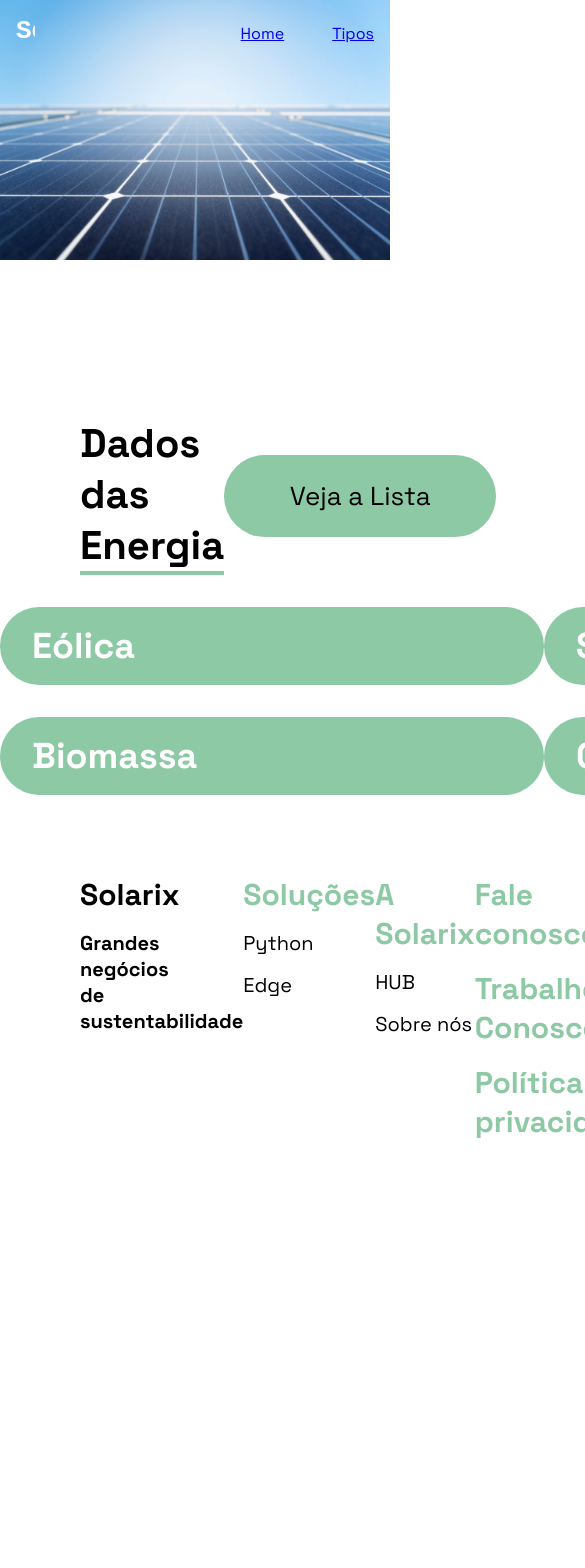
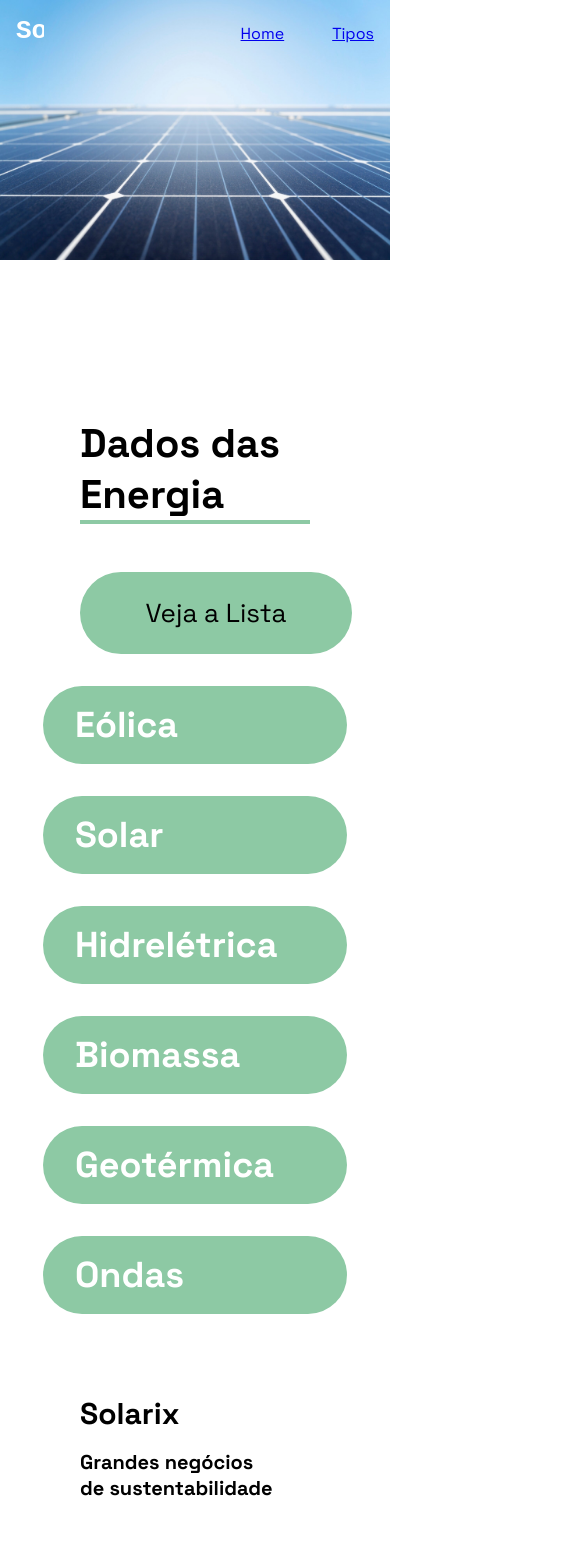
Before and after one commit to SolarixNova/solarix-web, a React (Vite) app: page /tipos-energia in a window 390 px wide. Shown: the top 1568 px of the page, 585 px wide, since content can reach past the window. Before the commit the page ends 1221 px from the top, so only its background shows below. Built offline with nearby package versions, Linux system fonts and the light colour scheme.

Commit message:
responsividade

```diff
--- a/src/Contato/index.jsx
+++ b/src/Contato/index.jsx
@@ -7,6 +7,19 @@ const Secao = styled.section`
         "titulo-contato negocios sobrenos faleconosco email"
     ;
     font-size:20px;
+    @media (max-width:1300px) {
+
+    .tirar {
+        display:none;
+    }
+    }
+
+    @media (max-width:670px) {
+    grid-template-areas:
+        "titulo-contato"
+        "email";
+    gap: 5rem;
+}
 `
 
 const Infos = styled.div`
@@ -16,6 +29,7 @@ const Infos = styled.div`
     form {
         display:flex;
         gap: 0.5rem;
+        flex-wrap:wrap;
     }
     input {
         width: 20rem;
@@ -70,21 +84,21 @@ export default function Contato() {
             <Titulo>Solarix</Titulo>
             <h4>Grandes negócios <br />de sustentabilidade</h4>
             </Infos>
-            <Infos>
+            <div class="tirar">
             <Subtitulo>Soluções</Subtitulo>
             <Links><a href=""><p>Python</p></a></Links>
             <Links><a href=""><p>Edge</p></a></Links>
-            </Infos>
-            <Infos>
+            </div>
+            <div class="tirar">
             <Subtitulo>A Solarix</Subtitulo>
             <Links><a href=""><p>HUB</p></a></Links>
             <Links><a href=""><p>Sobre nós</p></a></Links>
-            </Infos>
-            <Infos>
+            </div>
+            <div class="tirar">
             <LinksContato><a href=""><h2>Fale conosco</h2></a></LinksContato>
             <LinksContato><a href=""><h2>Trabalhe Conosco</h2></a></LinksContato>
             <LinksContato><a href=""><h2>Política de privacidade</h2></a></LinksContato>
-            </Infos>
+            </div>
             <Infos>
             <Subtitulo>Entre em contato com nós</Subtitulo>
             <p>Caso queira falar com nós, insira seu e-mail abaixo</p>
--- a/src/ListaEnergias/index.jsx
+++ b/src/ListaEnergias/index.jsx
@@ -169,6 +169,8 @@ const ApresentacaoTitulo = styled.div`
   display:flex;
   align-items:center;
   margin:5rem 5rem 0 5rem;
+  flex-wrap: wrap;
+  gap:3rem;
 `
 
 const BotaoEnergias = styled.button`
@@ -186,6 +188,10 @@ const BotaoEnergias = styled.button`
     transition: .7s;
     border: var(--cor-verde-sec) 1px solid;
     color: var(--cor-verde-sec);
+  }
+
+  @media (max-width:420px) {
+    width:15rem;
   }
 `
 
--- a/src/TiposEnergia.jsx
+++ b/src/TiposEnergia.jsx
@@ -9,6 +9,21 @@ const Tipos = styled.div`
   grid-template-areas:
     "1 2 3"
     "4 5 6";
+  @media (max-width:1390px) {
+    grid-template-areas:
+    "1 2"
+    "3 4"
+    "5 6";
+  }
+  @media (max-width:920px) {
+    grid-template-areas:
+    "1"
+    "2"
+    "3"
+    "4"
+    "5"
+    "6";
+  }
 
   div {
     width: 30rem;
@@ -22,6 +37,10 @@ const Tipos = styled.div`
     overflow: hidden;
     transition: max-height 1.5s ease-in-out;
     cursor: pointer;
+
+    @media (max-width:580px) {
+      width:15rem;
+    }
 
     &:hover {
       max-height: 30rem;
@@ -58,6 +77,8 @@ const TitulosEnergias = styled.div`
   align-items:center;
   justify-content:space-between;
   margin:5rem 5rem 0rem 5rem;
+  flex-wrap:wrap;
+  gap: 3rem;
 `
 
 const Titulo = styled.h5`
```
